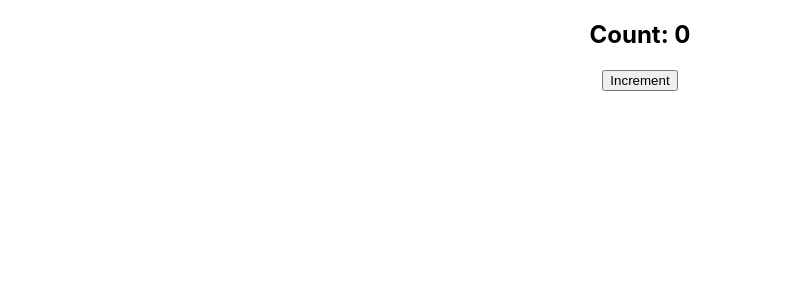
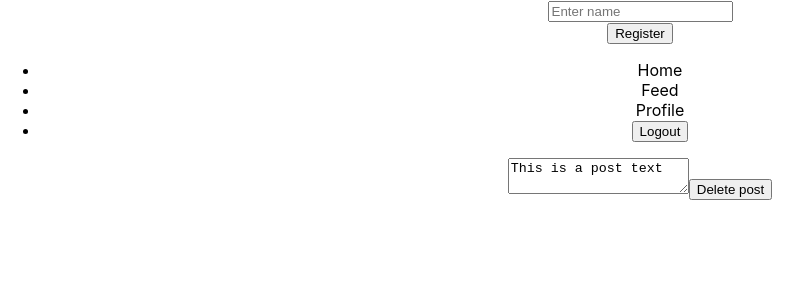
Before and after one commit to dimon08888/custom-hooks, a React (Create React App) app: page / in a window 1280 px wide. Shown: the top 300 px of the page, without its empty margins (0-812 px from the left). Built offline with nearby package versions, Linux system fonts and the light colour scheme.

Commit message:
Добавлено ToastExample

```diff
--- a/src/App.tsx
+++ b/src/App.tsx
@@ -1,208 +1,76 @@
 import React from 'react'
 import './App.css'
-import UseContextExample from './components/useContextExample'
-import UseFetchExample from './components/UseFetchExample'
-import { Chat, StopWatch, Counter } from './components/UseRefExample'
-import { UseEffectExample } from './components/useUseEffectExample'
-import { ToastProps } from './toast/Toast'
-import Unmount from './utils/Unmount'
-import { useState } from 'react'
-import { User } from './context/class'
-import { TitleContextExample } from './context/function'
-import RenderPropsExample from './context/render-props'
+import { ToastProvider, useToast } from './toast/Toast'
 
-function ToastExample({ toast }: { toast: (props: ToastProps) => void }) {
+function App() {
   return (
-    <div>
-      <button
-        onClick={() =>
-          toast({ type: 'success', message: 'Hello World', position: 'bottom-right' })
-        }
-      >
-        Make me a toast
-      </button>
+    <div className='App'>
+      <ToastProvider>
+        <RegisterForm />
+        <Menu />
+        <DeletePost />
+      </ToastProvider>
     </div>
   )
 }
 
-function SendMessageForm({ sendMessage }: { sendMessage: (message: string) => void }) {
-  const inputRef = React.useRef<HTMLInputElement>(null)
+function RegisterForm() {
+  const toast = useToast()
+
+  function handleSubmit(e: React.FormEvent) {
+    e.preventDefault()
+    toast({ color: 'green', message: 'Successful registration' })
+  }
+
+  return (
+    <form onSubmit={handleSubmit}>
+      <input type='text' placeholder='Enter name' />
+      <br />
+      <button type='submit'>Register</button>
+    </form>
+  )
+}
+
+function Menu() {
+  const toast = useToast()
+
+  function handleLogoutClick() {
+    // logout
+    toast({ message: 'Logged out', color: 'blue' })
+  }
+
+  return (
+    <ul>
+      <li>Home</li>
+      <li>Feed</li>
+      <li>Profile</li>
+      <li>
+        <button onClick={handleLogoutClick}> Logout</button>
+      </li>
+    </ul>
+  )
+}
+
+function DeletePost() {
+  const toast = useToast()
+
+  function handlePostDelete() {
+    // delete
+    toast({ message: 'Error: can not delete post', color: 'red' })
+  }
+
   return (
     <div>
-      <input type='text' ref={inputRef} />
-      <button onClick={() => sendMessage(inputRef.current!.value)}>Send message</button>
+      <textarea defaultValue='This is a post text'></textarea>
+      <button onClick={handlePostDelete}>Delete post</button>
     </div>
   )
 }
 
-function MessageList({ messages }: { messages: string[] }) {
-  return (
-    <ul>
-      {messages.map(str => (
-        <li>{str}</li>
-      ))}
-    </ul>
-  )
-}
-
-function App() {
-  const [messages, setMessages] = useState<string[]>([])
-  function sendMessage(str: string) {
-    setMessages(prevMessages => {
-      const newMessages = prevMessages.slice()
-      newMessages.push(str)
-      return newMessages
-    })
-  }
-
-  const [toasts, setToasts] = useState<ToastProps[]>([])
-  function sendToast(props: ToastProps) {
-    setToasts(prevToasts => {
-      const newToasts = prevToasts.slice()
-      newToasts.push(props)
-      return newToasts
-    })
-  }
-
-  return (
-    <div className='App'>
-      {/* <ToggleExample /> */}
-      {/* <ArrayExample /> */}
-      {/* <CounterExample /> */}
-      {/* <StateWithValidationExample /> */}
-      {/* <Unmount>
-        <StopWatch />
-      </Unmount> */}
-      {/* <Chat /> */}
-      {/* <Counter /> */}
-      {/* <UseEffectExample /> */}
-      {/* <UseFetchExample /> */}
-      {/* <ClickOutsideExample /> */}
-      {/* <ClassComponent /> */}
-      {/* <ToastContext.Provider value={toast }> */}
-      {/* <TitleContextExample /> */}
-      {/* <SendMessageForm sendMessage={sendMessage} /> */}
-      {/* <MessageList messages={messages} /> */}
-      <RenderPropsExample />
-      {/* <User /> */}
-      {/* <MessageExample sendMessage={undefined as any} />
-      {<div></div> } */}
-
-      {/* <ToastExample toast={sendToast} /> */}
-
-      {/* </ToastContext.Provider> */}
-      {/* <UseContextExample /> */}
-      {/* {isMounted && <RefExample />}
-      <button onClick={() => setIsMounted(false)}>Unmount</button> */}
-      {/* {isMounted && <IntervalExample />}
-      <button onClick={() => setIsMounted(false)}>Unmount</button>
-
-      {/* <StateWithHistoryExample /> */}
-      {/* <RenderCountExample /> */}
-      {/* <MergedStateExample /> */}
-      {/* <PreviousExample /> */}
-      {/* <UpdateEffectExample /> */}
-      {/* <LocalStorageExample /> */}
-    </div>
-  )
-}
-
-// class ClassComponent extends React.Component {
-//   element: HTMLDivElement | null = null
-
-//   componentDidMount() {
-//     console.log(this.element)
-//   }
-
-//   componentDidUpdate() {
-//     this.element = new HTMLDivElement()
-//   }
-
-//   render() {
-//     return <div ref={element => (this.element = element)}>Hello</div>
-//   }
-// }
-
-// function Counter() {
-//   const [obj, setObj] = useState({ current: 0 })
-//   const { increment } = useCounter(0)
-
-//   return (
-//     <div>
-//       <div>Counter: {obj.current}</div>
-//       <button onClick={() => increment()}></button>
-//     </div>
-//   )
-// }
-
-// function InputExample() {
-//   // const ref = useRef<HTMLInputElement>(null)
-//   const ref = useRef<HTMLSelectElement>(null)
-
-//   function handleInputColor() {
-//     if (ref.current) {
-//     }
-//   }
-//   return (
-//     <div>
-//       <select ref={ref}>
-//         <option>hop</option>
-//         <option>hep</option>
-//         <option>hap</option>
-//         <option>hyp</option>
-//       </select>
-//       <button onClick={handleInputColor}>Click me!</button>
-//     </div>
-//   )
-// }
-
-const Component = React.memo((props: any) => {
-  console.log('RENDER')
-  return (
-    <div>
-      Component
-      <button onClick={props.setMergedState}>Set Merged State</button>
-    </div>
-  )
-})
-
-// function Component(props: { removeCounter?: () => void }) {
-//   console.log('RENDER')
-//   return (
-//     <div>
-//       Component
-//       <button onClick={props.removeCounter}>Remove from local storage</button>
-//     </div>
-//   )
-// }
-
-// const MemoedComponent = React.memo(Component)
-
-// class Component extends React.PureComponent<{
-//   removeCounter?: () => void
-//   prop?: number
-// }> {
-// shouldComponentUpdate(nextProps: { removeCounter?: () => void; prop?: number }) {
-//   if (this.props.prop !== nextProps.prop) {
-//     return true
-//   }
-
-//   if (this.props.removeCounter !== nextProps.removeCounter) {
-//     return true
-//   }
-
-//   return false
-// }
-
-//   render() {
-//     console.log('RENDER')
-//     return (
-//       <div>
-//         Component
-//         <button onClick={this.props.removeCounter}>Remove from local storage</button>
-//       </div>
-//     )
-//   }
-// }
+// feed -> scroll -> toast()
+// login -> web socket -> comes notification -> toast()
+// create repository -> fetch() -> toast()
+// logout -> click -> toast()
+// regiseter -> submit -> toast()
 
 export default App
--- a/src/toast/Toast.tsx
+++ b/src/toast/Toast.tsx
@@ -1,34 +1,56 @@
 import React, { useContext, createContext } from 'react'
-type ToastType = 'success' | 'error' | 'info' | 'warning' | 'debug'
-type ToastPosition = 'top-left' | 'top-right' | 'bottom-left' | 'bottom-right'
+// type ToastType = 'success' | 'error' | 'info' | 'warning' | 'debug'
+// type ToastPosition = 'top-left' | 'top-right' | 'bottom-left' | 'bottom-right'
 
-export type ToastProps = {
-  type: ToastType
+// export type ToastProps = {
+//   type: ToastType
+//   message: string
+//   position?: ToastPosition
+//   duration?: number
+// }
+
+// const typeToColor: Record<ToastType, string> = {
+//   success: 'green',
+//   error: 'red',
+//   info: 'blue',
+//   warning: 'yellow',
+//   debug: 'white',
+// }
+
+type ToastType = {
   message: string
-  position?: ToastPosition
-  duration?: number
+  color: string
 }
 
-const typeToColor: Record<ToastType, string> = {
-  success: 'green',
-  error: 'red',
-  info: 'blue',
-  warning: 'yellow',
-  debug: 'white',
-}
+const ToastContext = createContext<((toast: ToastType) => void) | undefined>(undefined)
 
-// export const ToastContext = createContext<((props: ToastProps) => void) | undefined>(
-//   undefined
-// )
+export function ToastProvider({ children }: { children: React.ReactNode }) {
+  const [toasts, setToasts] = React.useState<ToastType[]>([])
 
-function Toast(props: ToastProps) {
+  const createToast = React.useCallback((toast: ToastType) => {
+    setToasts(prevToasts => prevToasts.concat(toast))
+  }, [])
+
   return (
-    <div>
-      <div style={{ backgroundColor: typeToColor[props.type] }}>{props.message}</div>
-    </div>
+    <ToastContext.Provider value={createToast}>
+      {children}
+      {toasts.map((toast, i) => (
+        <div key={i} style={{ backgroundColor: toast.color }}>
+          {toast.message}
+        </div>
+      ))}
+    </ToastContext.Provider>
   )
 }
 
-// toast({ type: 'success', message: 'You have logged in' })
-// const toast = useContext(ToastContext)
-// const toast = useToast()
+export function useToast() {
+  const toast = useContext(ToastContext)
+
+  if (toast === undefined) {
+    throw new Error(
+      'createToast is undefined. Make sure you wrap your component in ToastProvider.'
+    )
+  }
+
+  return toast
+}
```
